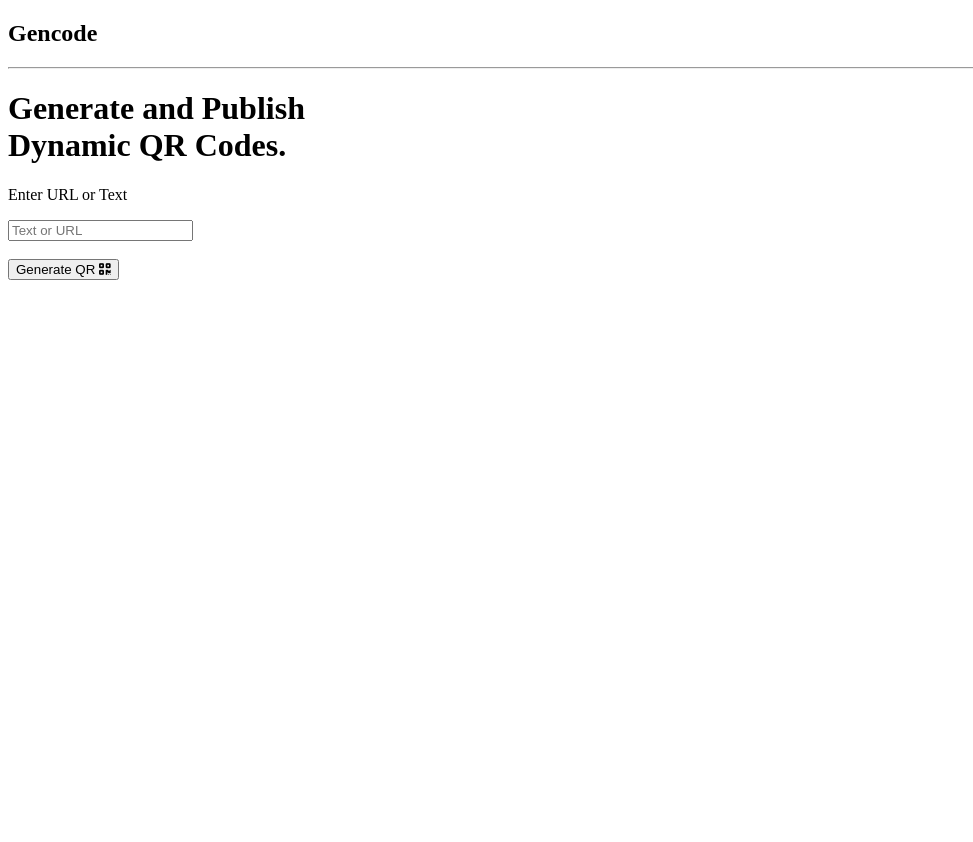
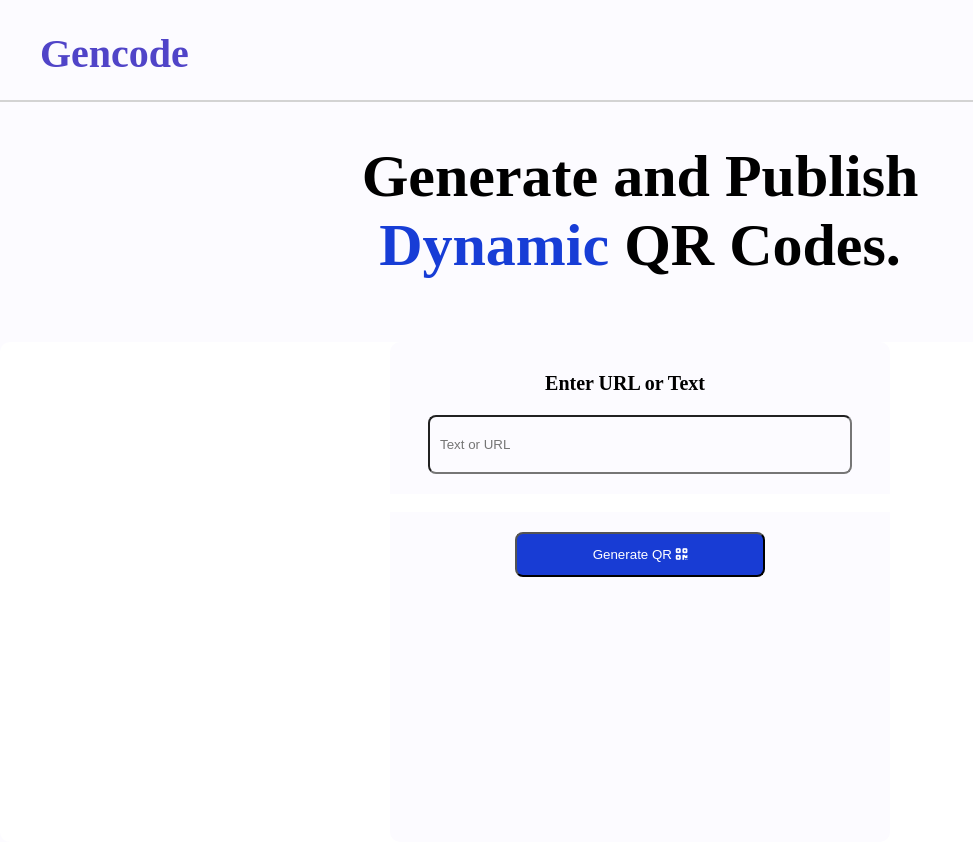
Before and after one commit to KavyaSaraswat23/QR-code-generator, a plain HTML site: page index.html in a window 1280 px wide. Shown: the whole page, without its empty margins (0-973 px from the left). Before the commit the page ends 800 px from the top, so only its background shows below. Drawn offline with Linux system fonts and the light colour scheme.

Commit message:
linked css file

```diff
--- a/index.html
+++ b/index.html
@@ -4,7 +4,7 @@
     <meta charset="UTF-8">
     <meta name="viewport" content="width=device-width, initial-scale=1.0">
     <title>Document</title>
-    <link rel="stylesheet" href="./QR.CSS">
+    <link rel="stylesheet" href="./style.css">
     <link rel="stylesheet" href="https://cdnjs.cloudflare.com/ajax/libs/font-awesome/6.7.2/css/all.min.css">
 </head>
 <body>
```
